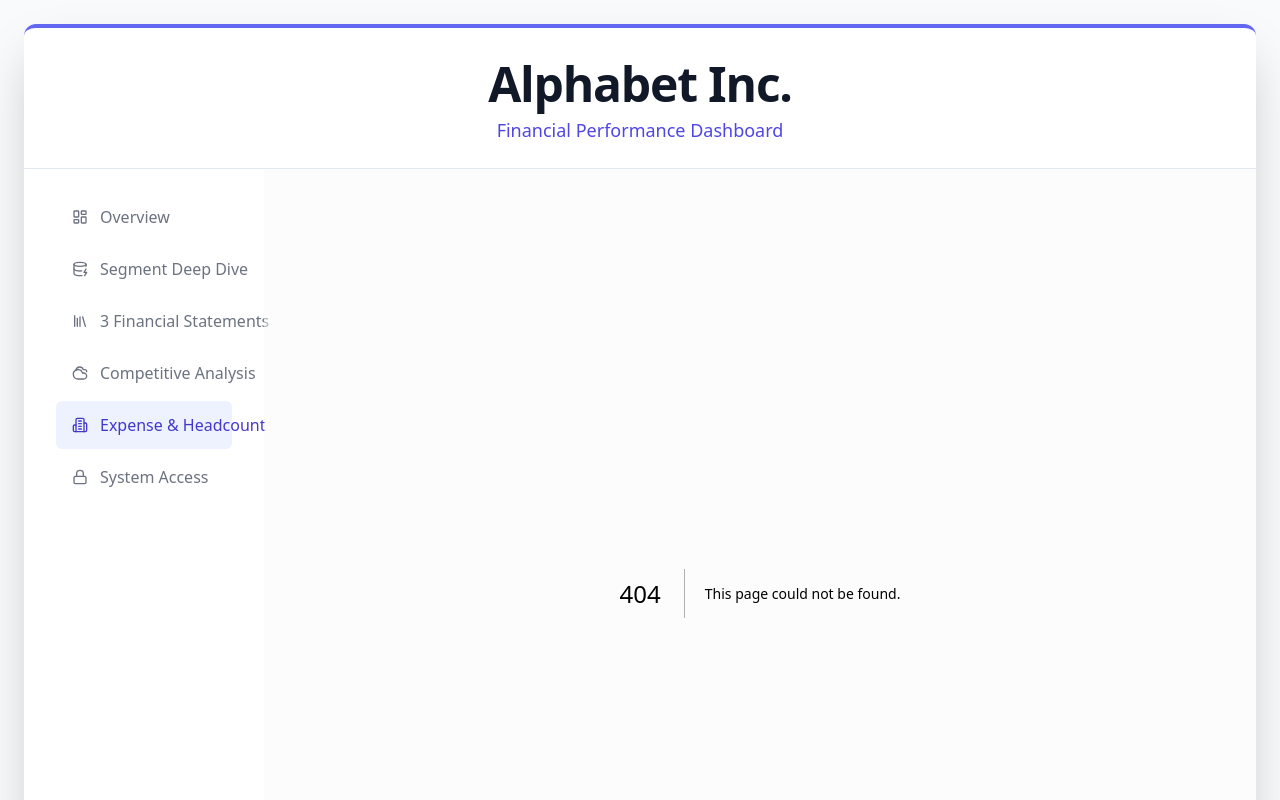
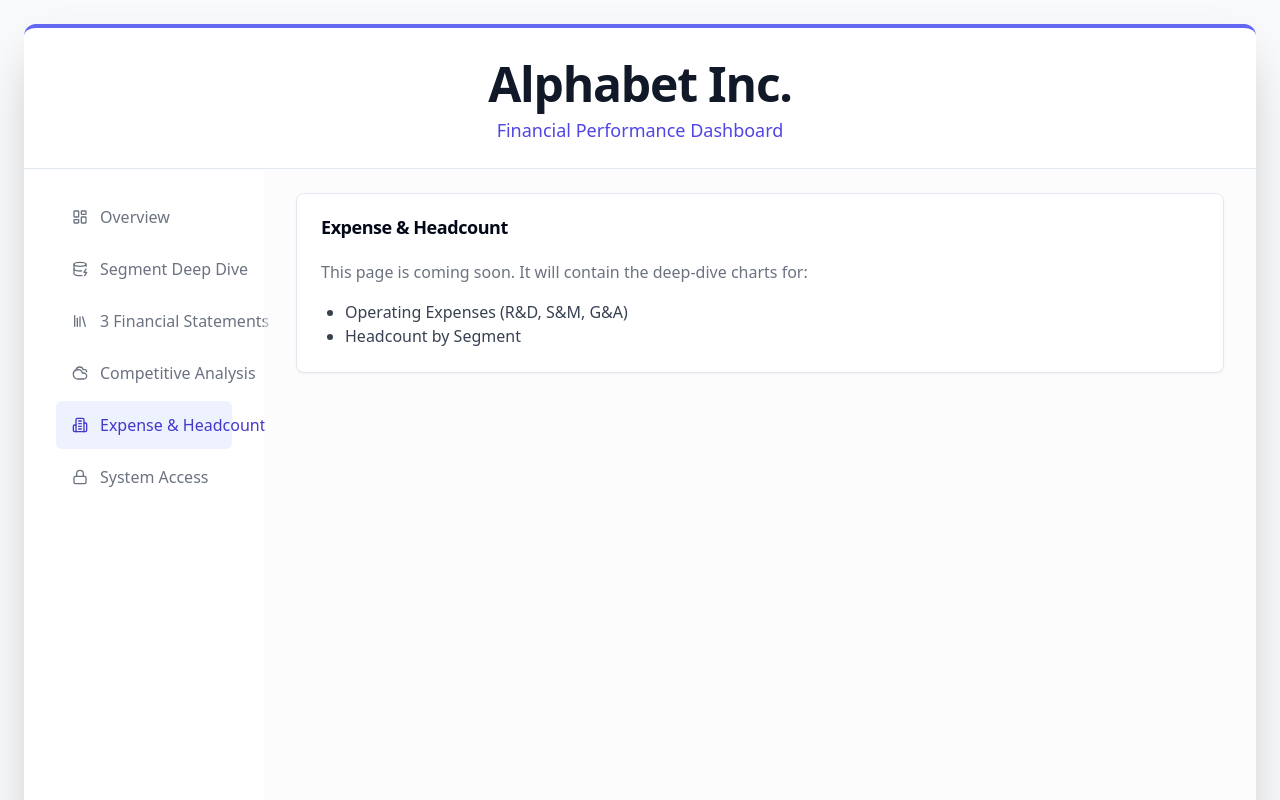
Before and after one commit to cody-SAT/budget, a Next.js app: page /expense-headcount in a window 1280 px wide. Before the commit this address had no page. Shown: the top 800 px of the page. Built offline with nearby package versions, Linux system fonts and the light colour scheme.

Commit message:
Create page.jsx

```diff
--- /dev/null
+++ b/src/app/expense-headcount/page.jsx
@@ -0,0 +1,29 @@
+"use client"
+import React from 'react';
+import {
+  Card,
+  CardContent,
+  CardHeader,
+  CardTitle,
+} from '@/components/ui/card';
+
+export default function ExpenseHeadcountPage() {
+  return (
+    <div className="space-y-6 animate-fadeIn">
+      <Card>
+        <CardHeader>
+          <CardTitle>Expense & Headcount</CardTitle>
+        </CardHeader>
+        <CardContent>
+          <p className="text-gray-500">
+            This page is coming soon. It will contain the deep-dive charts for:
+          </p>
+          <ul className="list-disc pl-6 mt-4 text-gray-700">
+            <li>Operating Expenses (R&D, S&M, G&A)</li>
+            <li>Headcount by Segment</li>
+          </ul>
+        </CardContent>
+      </Card>
+    </div>
+  );
+}
```
